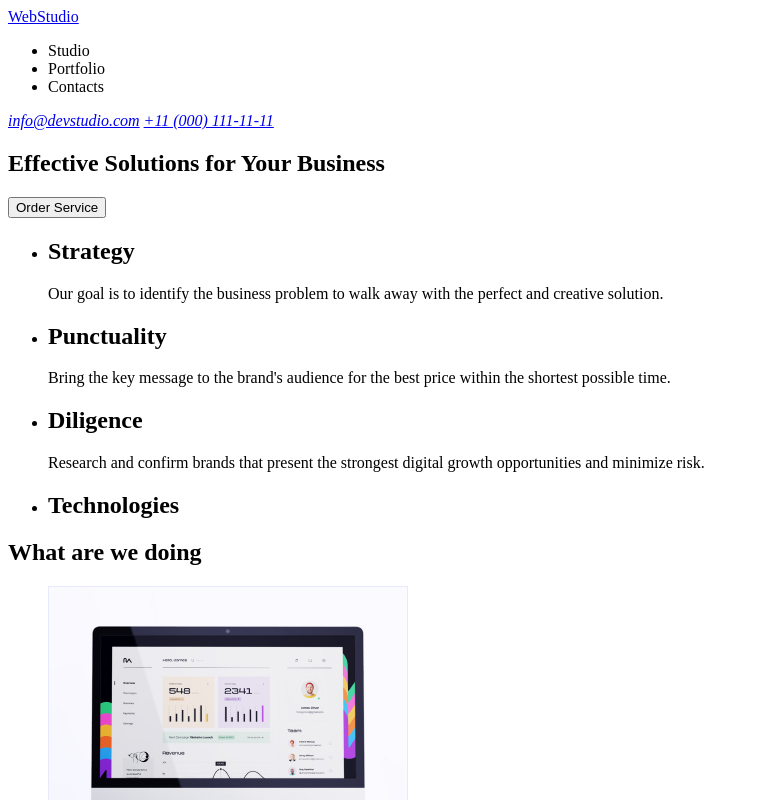
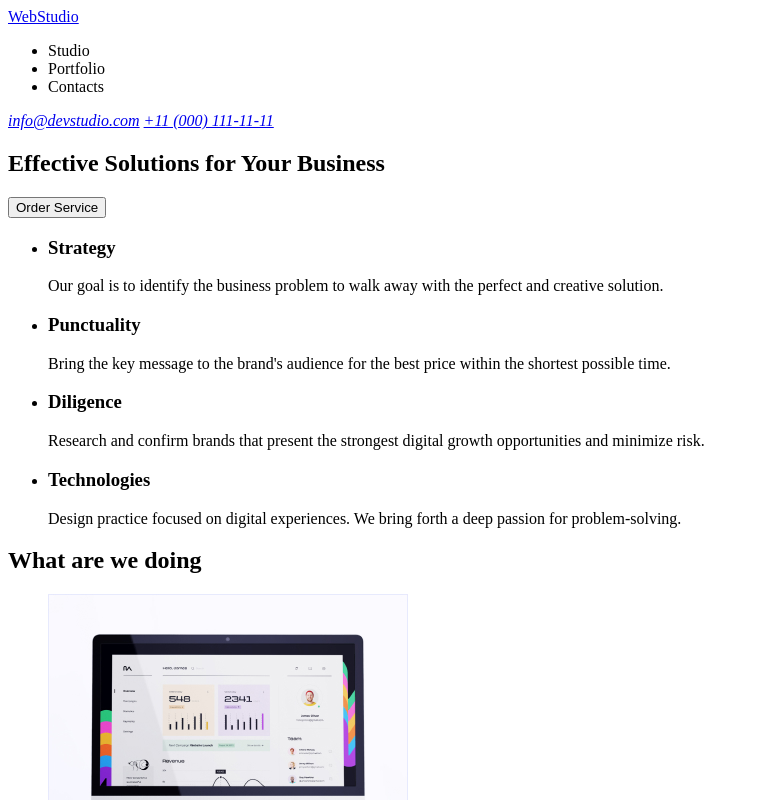
Before and after one commit to denisbakovsky/home-work, a plain HTML site: page index.html in a window 1280 px wide. Shown: the top 800 px of the page, without its empty margins (0-759 px from the left). Drawn offline with Linux system fonts and the light colour scheme.

Commit message:
Update index.html

```diff
--- a/index.html
+++ b/index.html
@@ -33,24 +33,25 @@
         <section>
             <ul>
                 <li>
-                    <h2>Strategy</h2>
+                    <h3>Strategy</h3>
                     <p>Our goal is to identify the business
                         problem to walk away with the perfect and creative solution. </p>
                 </li>
                 <li>
-                    <h2>Punctuality</h2>
+                    <h3>Punctuality</h3>
                     <p>Bring the key message to the brand's audience for the best price within the shortest possible
                         time.
                     </p>
                 </li>
                 <li>
-                    <h2>Diligence</h2>
+                    <h3>Diligence</h3>
                     <p>Research and confirm brands that present the strongest digital growth opportunities and minimize
                         risk.</p>
                 </li>
                 <li>
-                    <h2>Technologies</h2>
-                    <p></p>
+                    <h3>Technologies</h3>
+                    <p>Design practice focused on digital experiences. We bring forth a deep passion for
+                        problem-solving.</p>
                 </li>
             </ul>
         </section>
@@ -93,7 +94,7 @@
         </section>
         <footer>
             <!-- footer -->
-            <a href="">Web<span>Studio</span></a>
+            <a href="./index.html">WebStudio</a>
             <p>Increase the flow of customers and sales for your business with digital marketing & growth solutions.</p>
         </footer>
     </main>
```
